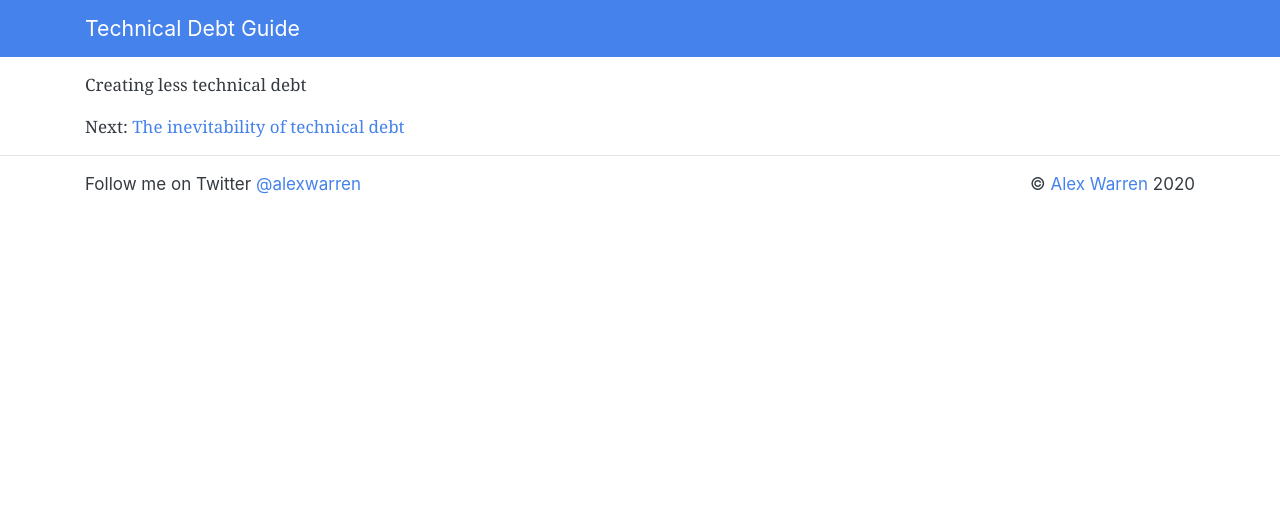
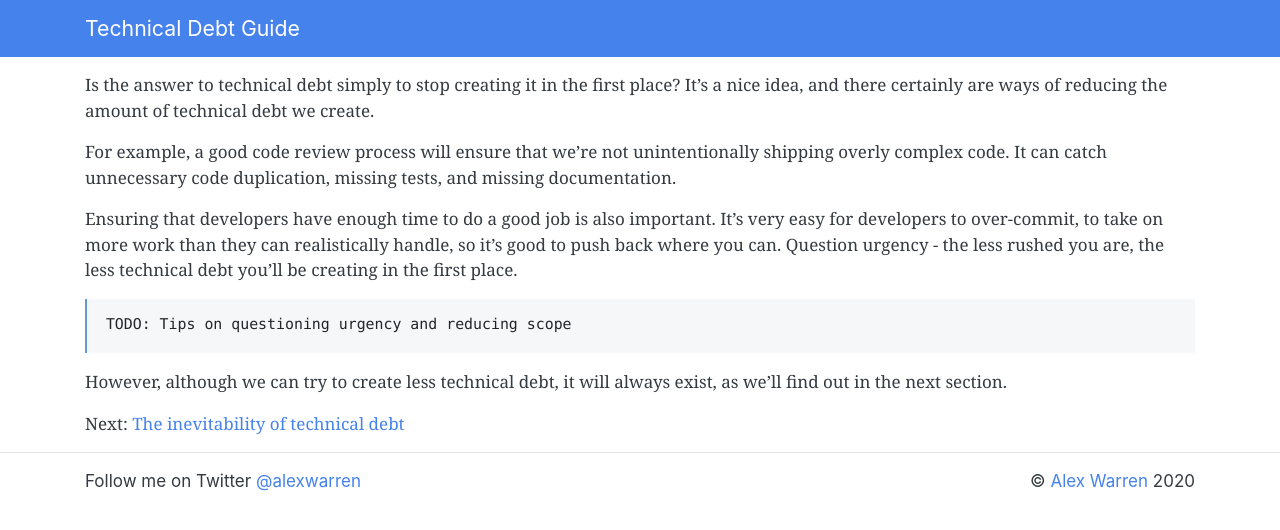
Before and after one commit to alexwarren/techdebtguide, a Jekyll site: the page built from articles/creating-less-technical-debt.md, in a window 1280 px wide. Shown: the top 530 px of the page. Built offline with Jekyll 4.4.1, drawn with Linux system fonts in a browser that asks for light colours.

Commit message:
Add "creating less technical debt"

```diff
--- a/articles/creating-less-technical-debt.md
+++ b/articles/creating-less-technical-debt.md
@@ -4,4 +4,12 @@ title: Creating less technical debt
 permalink: creating-less-technical-debt
 ---
 
-Creating less technical debt
+Is the answer to technical debt simply to stop creating it in the first place? It's a nice idea, and there certainly are ways of reducing the amount of technical debt we create.
+
+For example, a good code review process will ensure that we're not unintentionally shipping overly complex code. It can catch unnecessary code duplication, missing tests, and missing documentation.
+
+Ensuring that developers have enough time to do a good job is also important. It's very easy for developers to over-commit, to take on more work than they can realistically handle, so it's good to push back where you can. Question urgency - the less rushed you are, the less technical debt you'll be creating in the first place.
+
+    TODO: Tips on questioning urgency and reducing scope
+
+However, although we can try to create less technical debt, it will always exist, as we'll find out in the next section.
```
